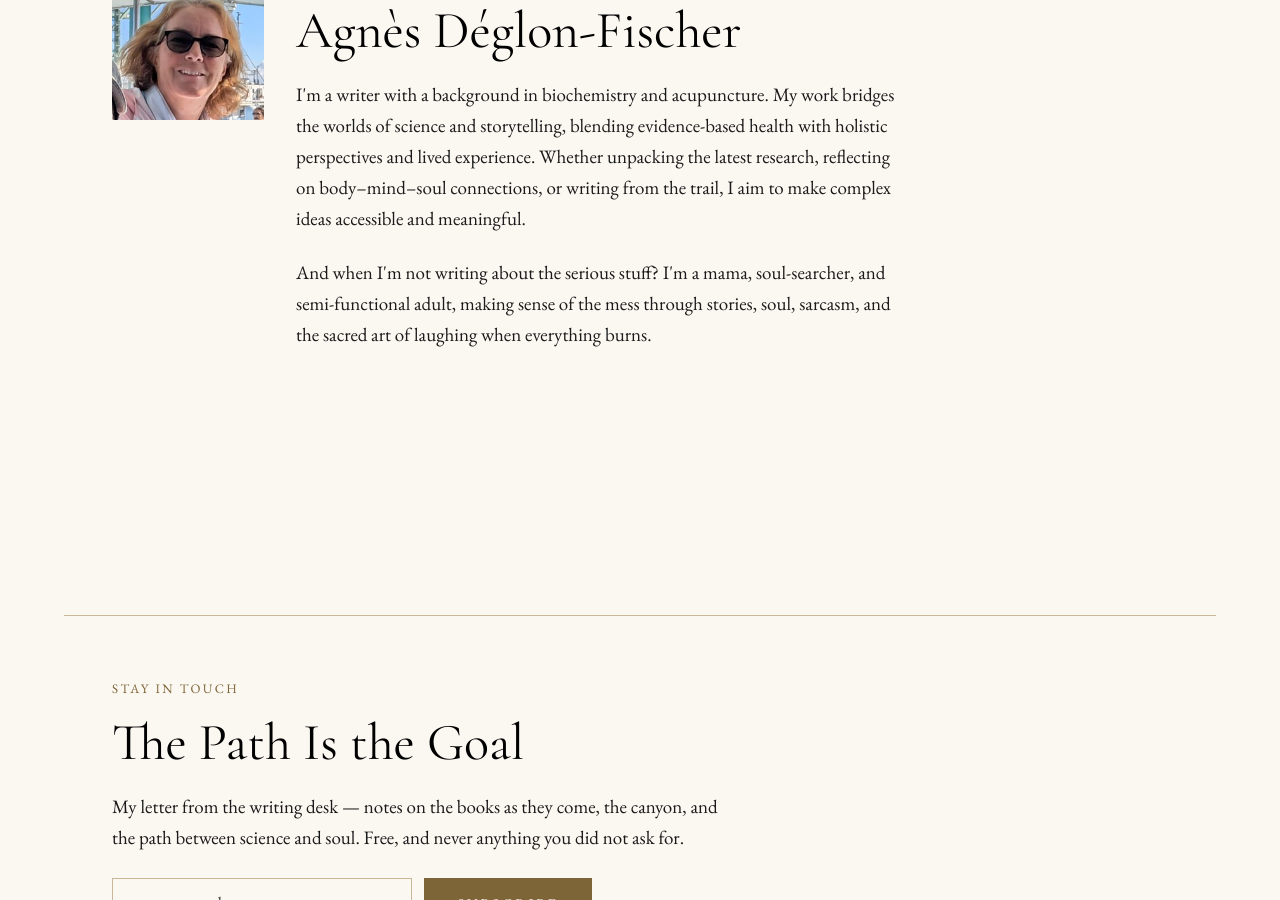
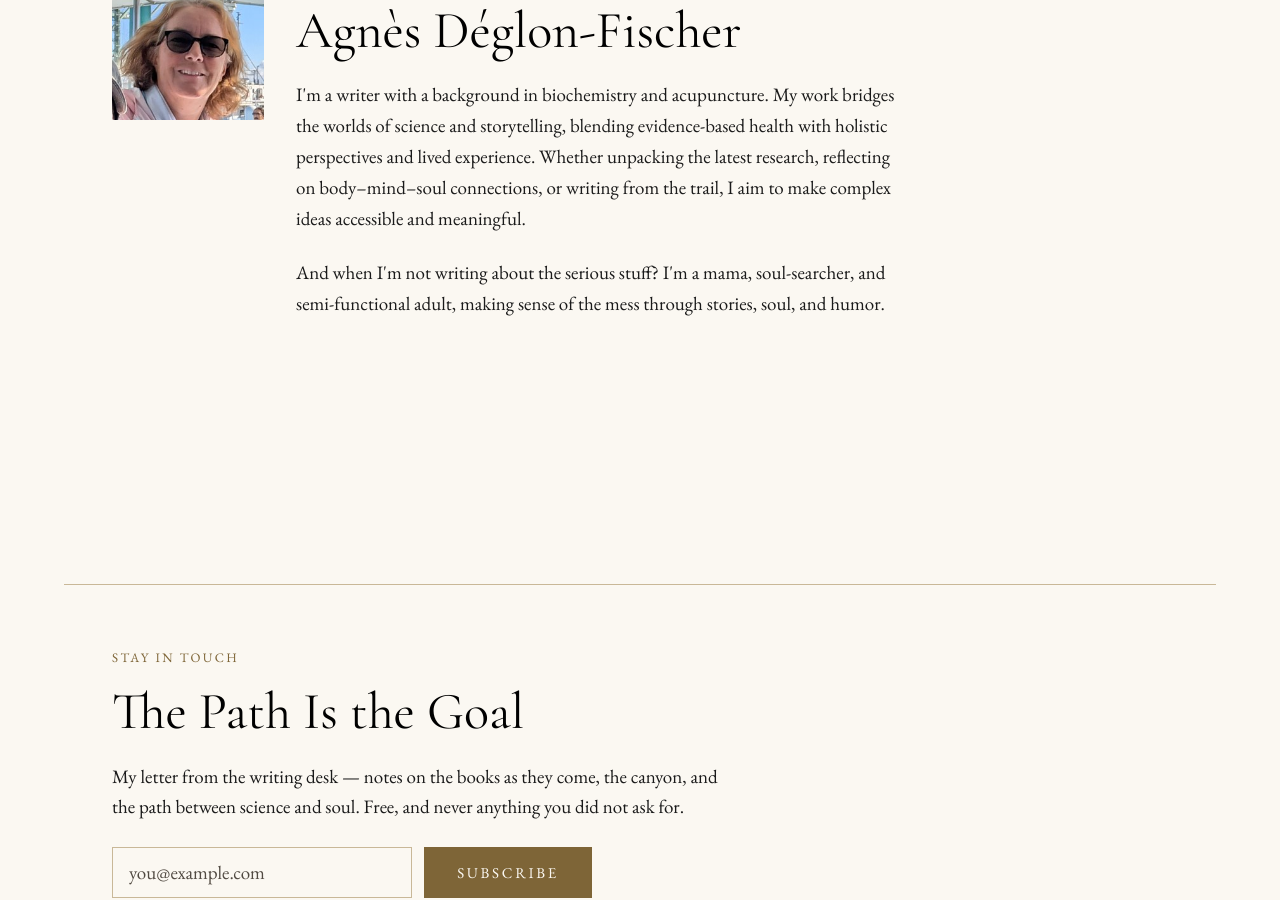
Before and after one commit to adeglon/adeglon.github.io, a Jekyll site: the page built from docs/index.html, in a window 1280 px wide and 900 px high, scrolled down 2451 px. Built offline with Jekyll 4.4.1, drawn with Linux system fonts in a browser that asks for light colours; a script that is not in the unit is left out.

Commit message:
Trim the closing line of the landing-page bio
Co-Authored-By: Claude Opus 5 <noreply@anthropic.com>
Claude-Session: https://claude.ai/code/session_01CXLAusaY8sc4P4TTBSZq1C

```diff
--- a/docs/index.html
+++ b/docs/index.html
@@ -164,8 +164,7 @@ og_image: /assets/hero/hero-sunset-dog-og-1200.jpg
         on body–mind–soul connections, or writing from the trail, I aim to make complex ideas
         accessible and meaningful.</p>
       <p>And when I'm not writing about the serious stuff? I'm a mama, soul-searcher, and
-        semi-functional adult, making sense of the mess through stories, soul, sarcasm, and
-        the sacred art of laughing when everything burns.</p>
+        semi-functional adult, making sense of the mess through stories, soul, and humor.</p>
     </div>
   </div>
 
```
